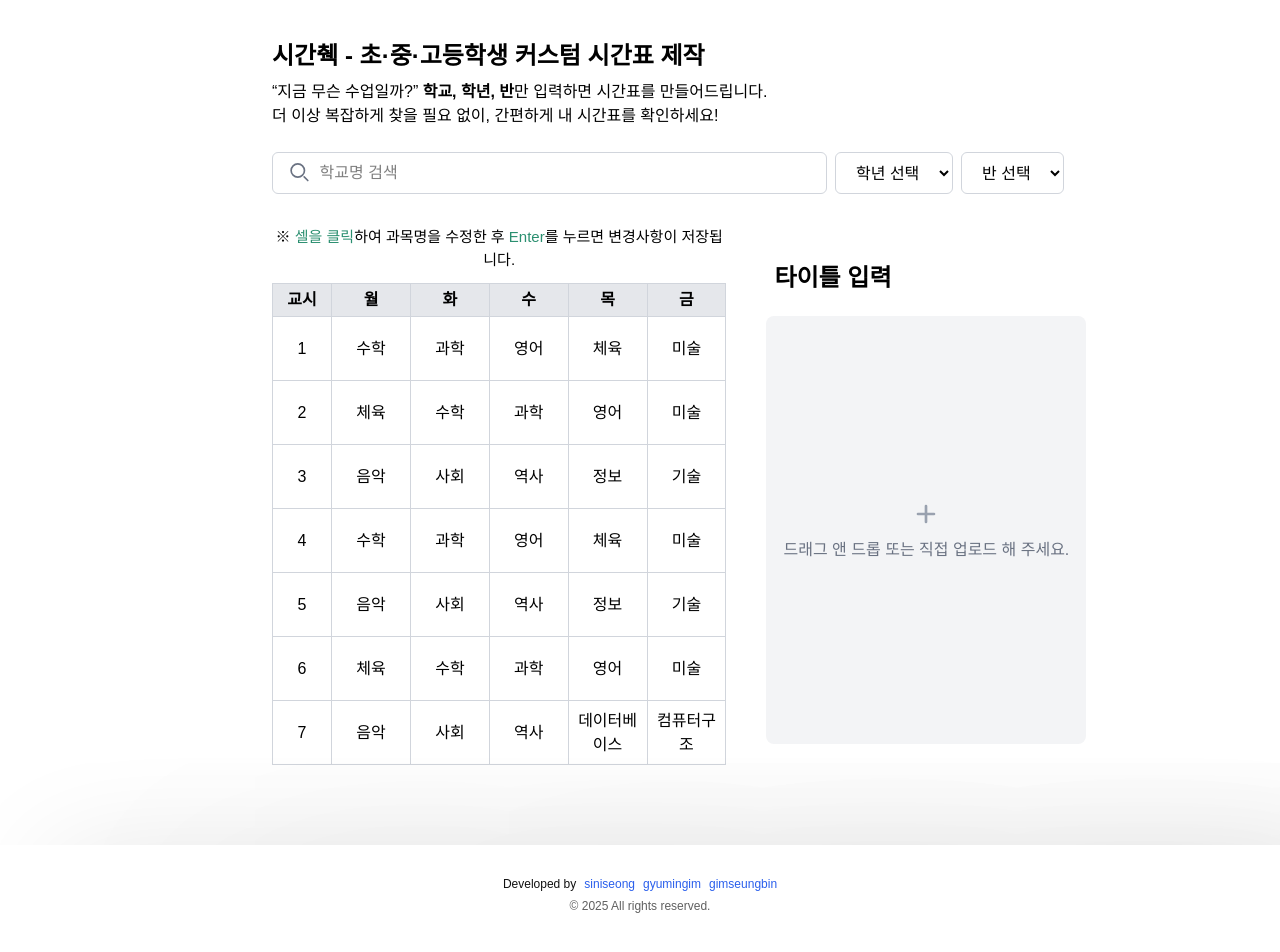
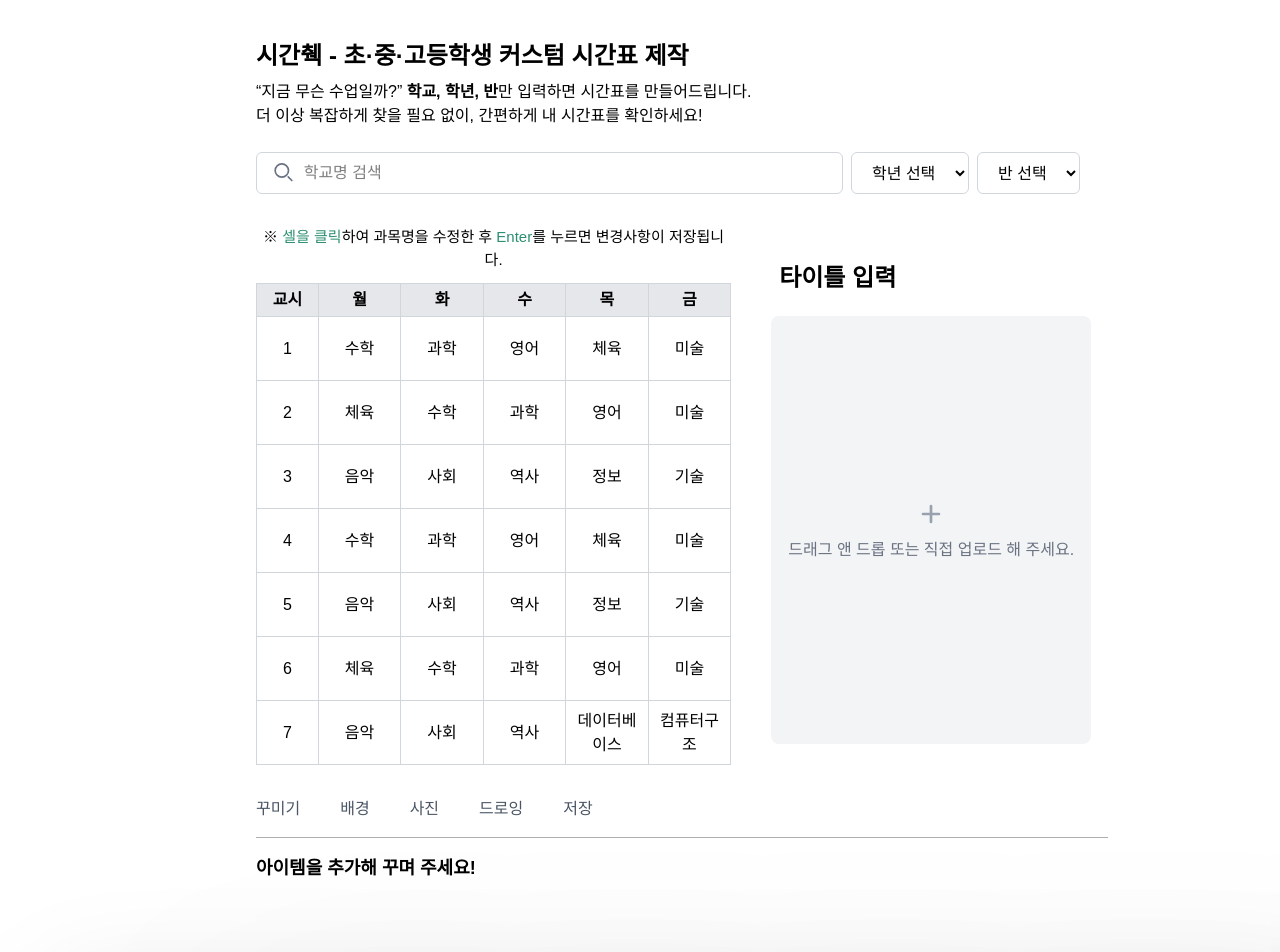
Before and after one commit to airport-pus/Timely-Client, a Next.js app: page / in a window 1280 px wide. Shown: the top 952 px of the page. Built offline with nearby package versions, Linux system fonts and the light colour scheme.

Commit message:
feat :: 커스텀 항목 퍼블리싱

```diff
--- a/app/page.tsx
+++ b/app/page.tsx
@@ -1,29 +1,29 @@
 "use client";
 
-import Header from './header/header';
-import Search from './search/search';
-import Edit from './edit/edit';
-import Footer from './footer/footer';
+import Header from "./header/header";
+import Search from "./search/search";
+import Edit from "./edit/edit";
+import Footer from "./footer/footer";
 
 export default function Home() {
   return (
     <>
       <style jsx global>{`
         ::selection {
-          background-color: #2B8F70;
+          background-color: #2b8f70;
           color: #fff;
         }
         ::-moz-selection {
-          background-color: #2B8F70;
+          background-color: #2b8f70;
           color: #fff;
         }
       `}</style>
 
       <div
         style={{
-          backgroundColor: '#FFFFFF',
-          minHeight: '100vh',
-          fontFamily: 'Pretendard, sans-serif',
+          backgroundColor: "#FFFFFF",
+          minHeight: "100vh",
+          fontFamily: "Pretendard, sans-serif",
         }}
       >
         <div className="grid grid-cols-1 gap-0 mx-auto max-w-192 items-center justify-items-center p-4 pb-20 text-black">
@@ -31,6 +31,30 @@ export default function Home() {
             <Header />
             <Search />
             <Edit />
+
+            <div className="w-full max-w-screen-md mt-8">
+              <nav className="flex space-x-10 mb-4">
+                <button className="text-gray-600">꾸미기</button>
+                <button className="text-gray-600">배경</button>
+                <button className="text-gray-600">사진</button>
+                <button className="text-gray-600">드로잉</button>
+                <button className="text-gray-600">저장</button>
+              </nav>
+              <div className="border-b border-[#AEAEAE] w-213 mb-4"></div>
+
+              <div>
+                <h2 className="text-lg font-semibold mb-4">
+                  아이템을 추가해 꾸며 주세요!
+                </h2>
+
+                <div className="flex">
+                  <div className="w-1/4 border-r pr-4">
+                  </div>
+                  <div className="flex-1 pl-4">
+                  </div>
+                </div>
+              </div>
+            </div>
           </div>
         </div>
         <Footer />
```
